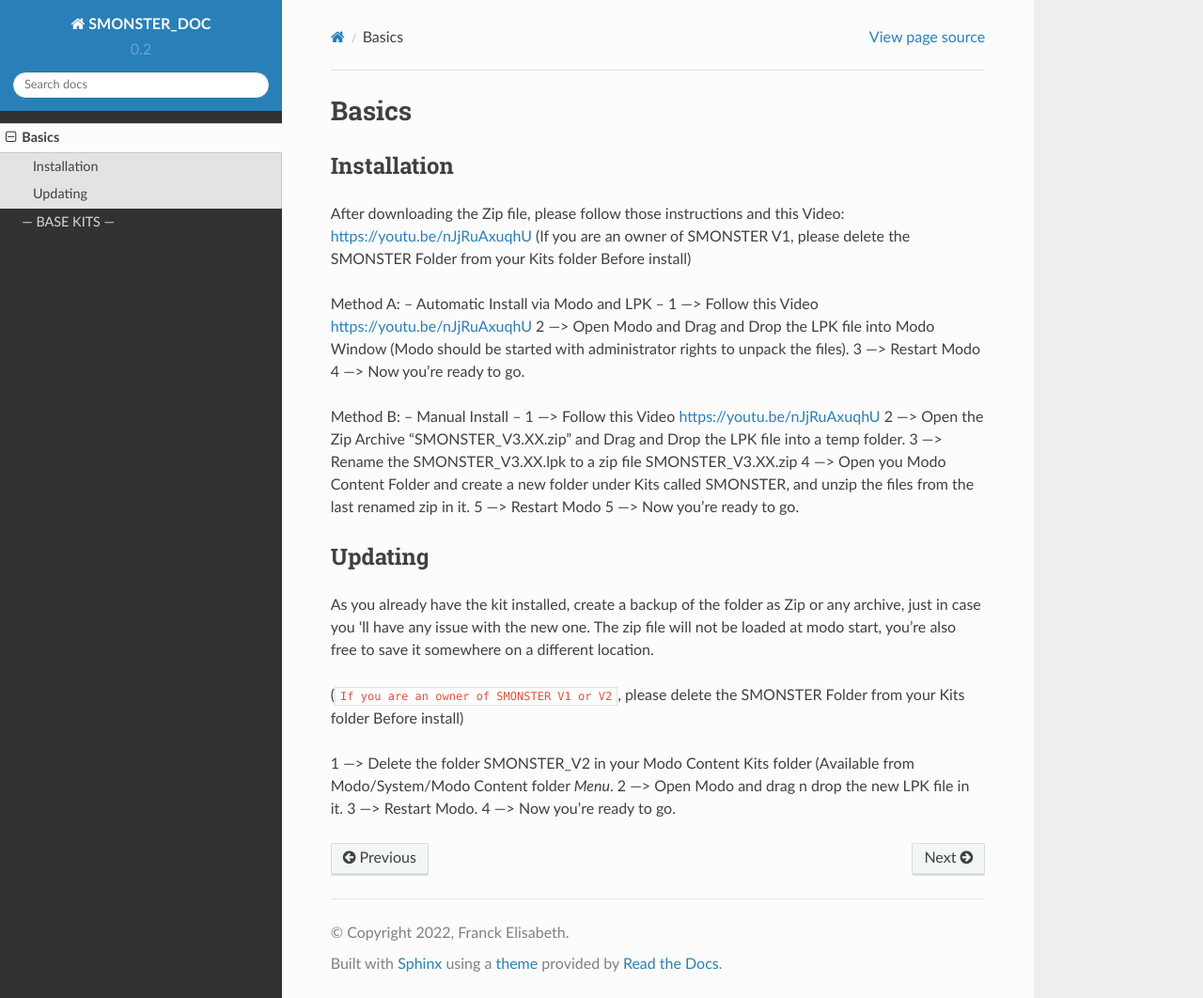
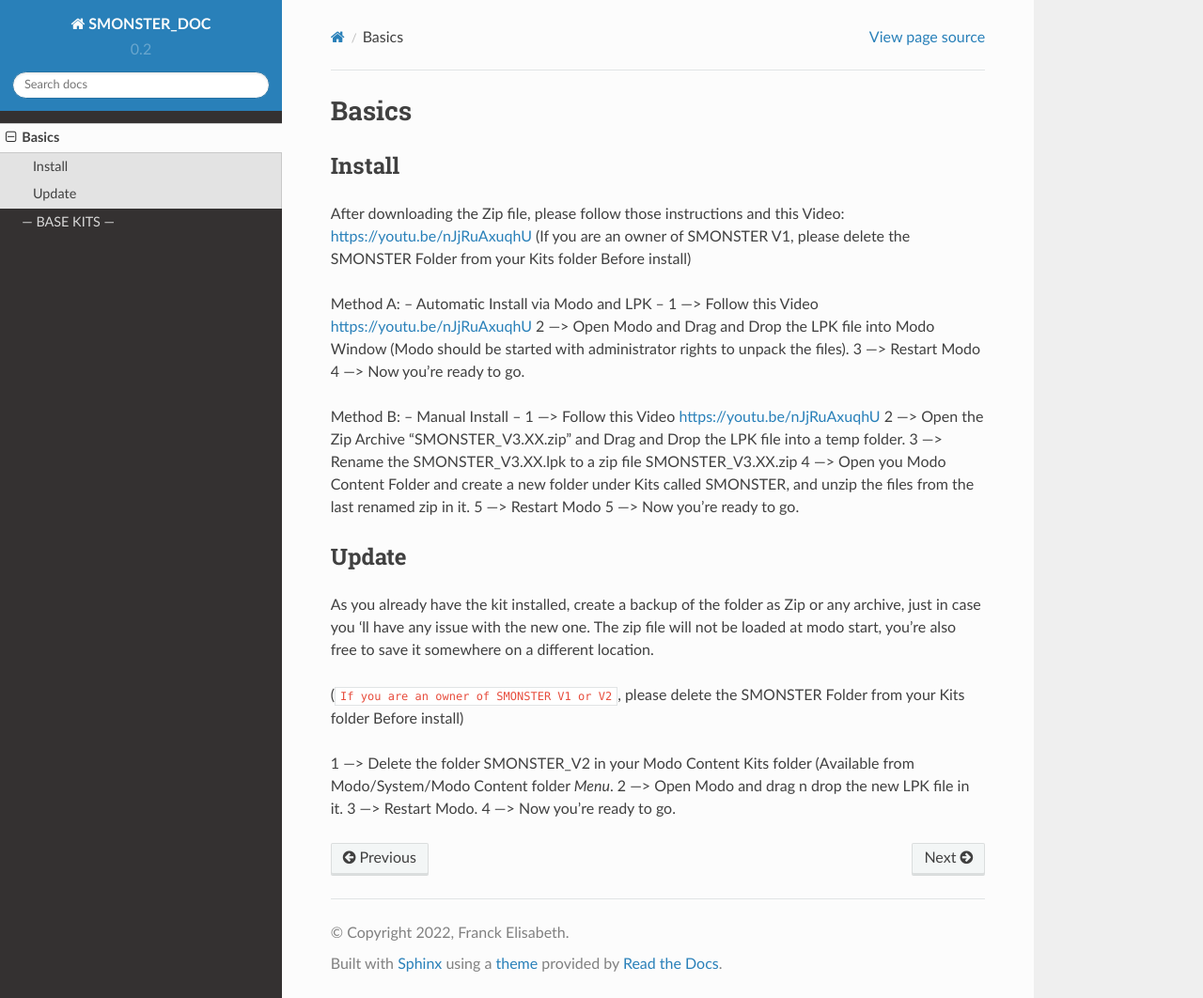
Before and after one commit to smoluck/SMONSTER_DOC, a Sphinx documentation site: the page built from docs/source/basics.rst, in a window 1280 px wide and 1062 px high. Shown: the whole window at 94% size. Built offline with Sphinx 7.4.7 and the Read the Docs theme 2.0.0, drawn with Linux system fonts in a browser that asks for light colours.

Commit message:
Update basics.rst

```diff
--- a/docs/source/basics.rst
+++ b/docs/source/basics.rst
@@ -1,9 +1,9 @@
 Basics
 =====
 
-.. _installation:
+.. _install:
 
-Installation
+Install
 ------------
 
 After downloading the Zip file, please follow those instructions and this Video:	https://youtu.be/nJjRuAxuqhU
@@ -27,9 +27,9 @@
 
 
 
-.. _updating:
+.. _update:
 
-Updating
+Update
 ----------------
 
 As you already have the kit installed, create a backup of the folder as Zip or any archive,
```
